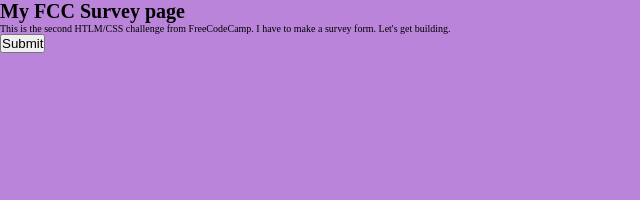
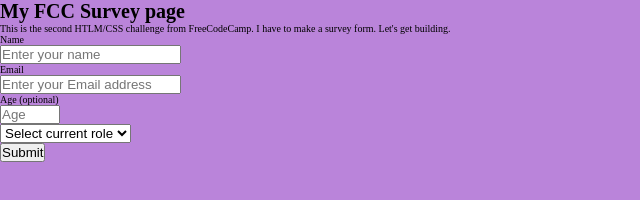
Before and after one commit to CodeTinkering/FCC-surveyPage, a plain HTML site: page index.html in a window 1280 px wide. Shown: the whole page, without its empty margins (0-640 px from the left). Drawn offline with Linux system fonts and the light colour scheme.

Commit message:
input fields added

```diff
--- a/index.html
+++ b/index.html
@@ -13,8 +13,23 @@
   <p id="description">This is the second HTLM/CSS challenge from FreeCodeCamp. I have to make a survey form. Let's get
     building.</p>
   <div class="form-container">
-    <form id="suvey-form">
-      <button type="submit" id="submit">Submit</button>
+    <form id="survey-form">
+      <label for="name" id="name-label">Name</label><br>
+      <input type="text" id="name" placeholder="Enter your name" required><br>
+      <label for="email" id="email-label">Email</label><br>
+      <input type="email" id="email" placeholder="Enter your Email address" required><br>
+      <label for="number" id="numbel-label">Age (optional)</label><br>
+      <input type="number" id="number" min="5" max="120" placeholder="Age"><br>
+      <label for="dropdown"></label>
+      <select name="current-role" id="dropdown">
+        <option value="selectCurrentRole">Select current role</option>
+        <option value="student">Student</option>
+        <option value="fullTimeJob">Full time job</option>
+        <option value="fullTimeLearner">Full time learner</option>
+        <option value="preferNotToSay">Prefer not to say</option>
+        <option value="other">Other</option>
+      </select><br>
+      <button id="submit" type="submit">Submit</button>
     </form>
   </div>
   <script src="https://cdn.freecodecamp.org/testable-projects-fcc/v1/bundle.js"></script>
--- a/style.css
+++ b/style.css
@@ -9,3 +9,7 @@ html {
 body {
   background: rgb(186, 132, 218);
 }
+.form-container {
+  display: flex;
+  flex-direction: column;
+}
```
